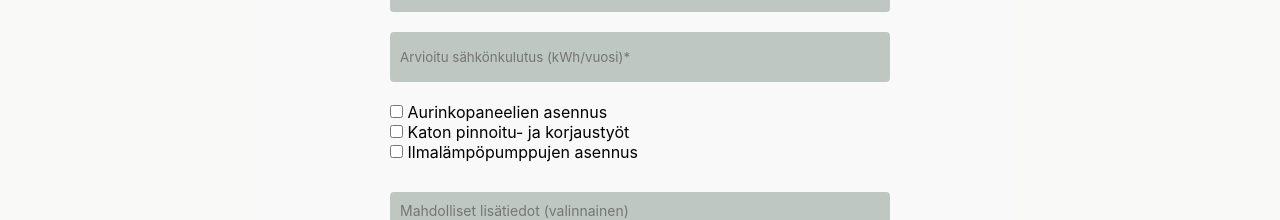
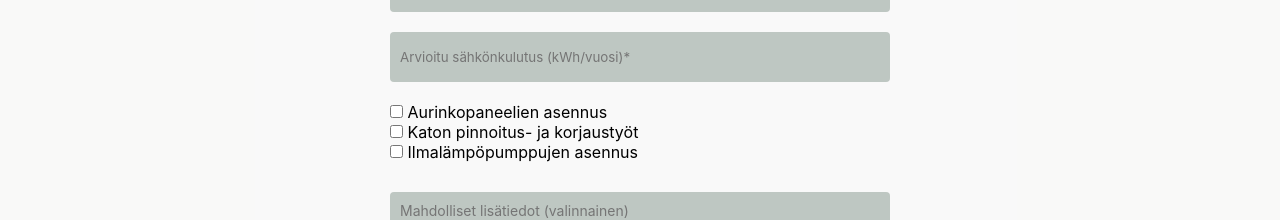
Before and after one commit to valtterisa/vihergia-verkkosivut-nextjs, a Next.js app: page /palvelumme in a window 1280 px wide. Shown: the part 1640-1860 px from the top of the page. Built offline with nearby package versions, Linux system fonts and the light colour scheme.

Commit message:
fix typo

```diff
--- a/src/komponentit/TarjousForm/TarjousForm.js
+++ b/src/komponentit/TarjousForm/TarjousForm.js
@@ -43,7 +43,7 @@ export const TarjousForm = () => {
               <input type="checkbox" id="palvelu1" name="Aurinkopaneelien myynti- ja asennus" value='Kyllä' onChange={handleChange}/>
               <label> Aurinkopaneelien asennus</label><br/>
               <input type="checkbox" id="palvelu2" name="Katon pinnoitus- ja korjaustyot" value='Kyllä' onChange={handleChange}/>
-              <label> Katon pinnoitu- ja korjaustyöt</label><br/>
+              <label> Katon pinnoitus- ja korjaustyöt</label><br/>
               <input type="checkbox" id="palvelu3" name="Ilmalämpöpumppujen asennus" value='Kyllä' onChange={handleChange}/>
               <label> Ilmalämpöpumppujen asennus</label>
             </div>
```
